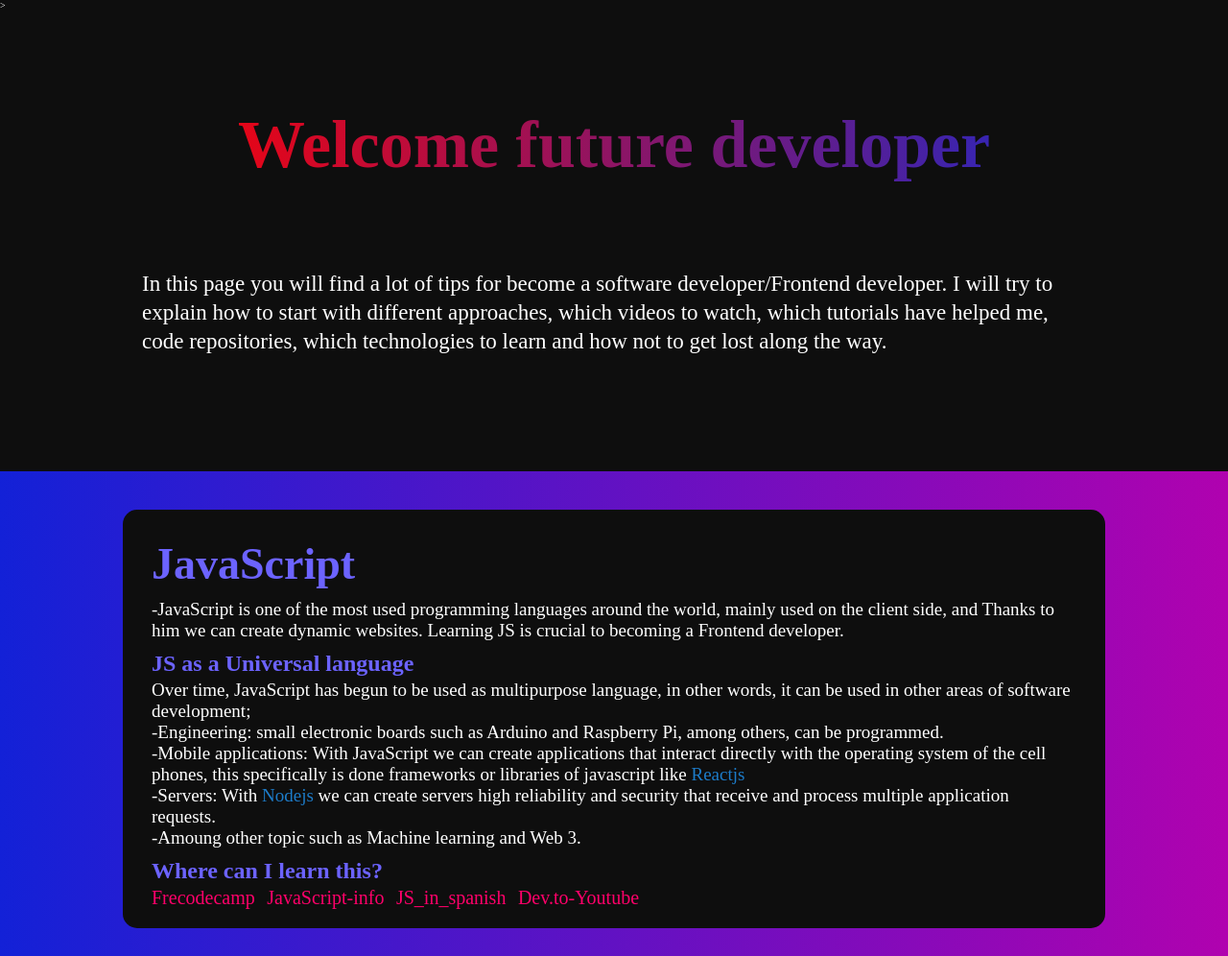
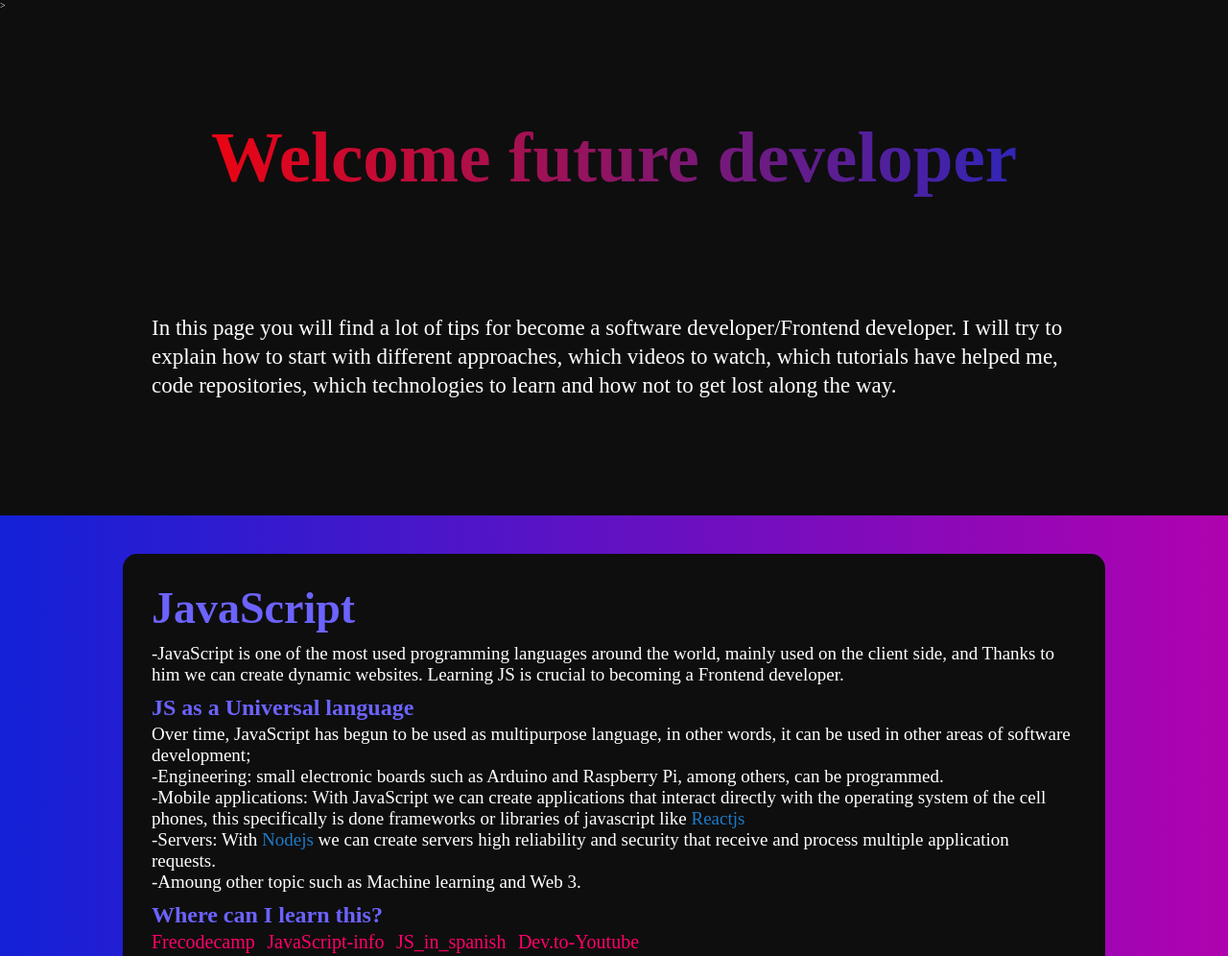
Before and after one commit to N-Ignacio-Bouffanais/Blog-tips-for-developers, a website: page index.html in a window 1280 px wide. Shown: the top 996 px of the page at 96% size. Drawn offline with Linux system fonts and the light colour scheme.

Commit message:
casi listo, cambie la fuente del titulo principal

```diff
--- a/styles.css
+++ b/styles.css
@@ -29,8 +29,8 @@ a {
   gap: 2rem;
 }
 .welcome-container .titulo h1 {
-  font-size: 7rem;
-  margin: 4rem auto;
+  font-size: 7.5rem;
+  margin: 5rem auto;
   text-align: center;
   color: transparent;
   -webkit-background-clip: text;
@@ -39,7 +39,7 @@ a {
 }
 .intro {
   display: flex;
-  margin: 3rem 2rem 12rem;
+  margin: 5rem 3rem 12rem;
   font-size: 2.3rem;
   line-height: 3rem;
 }
```
